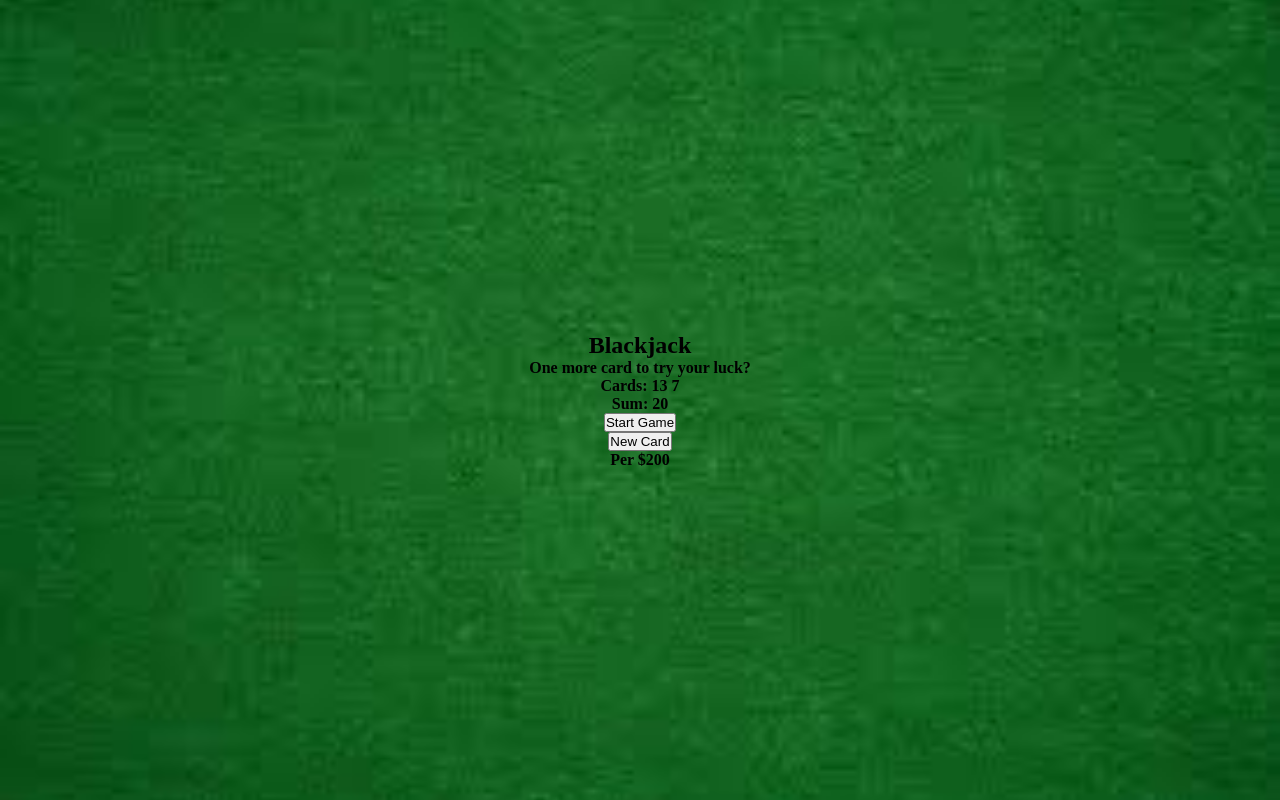
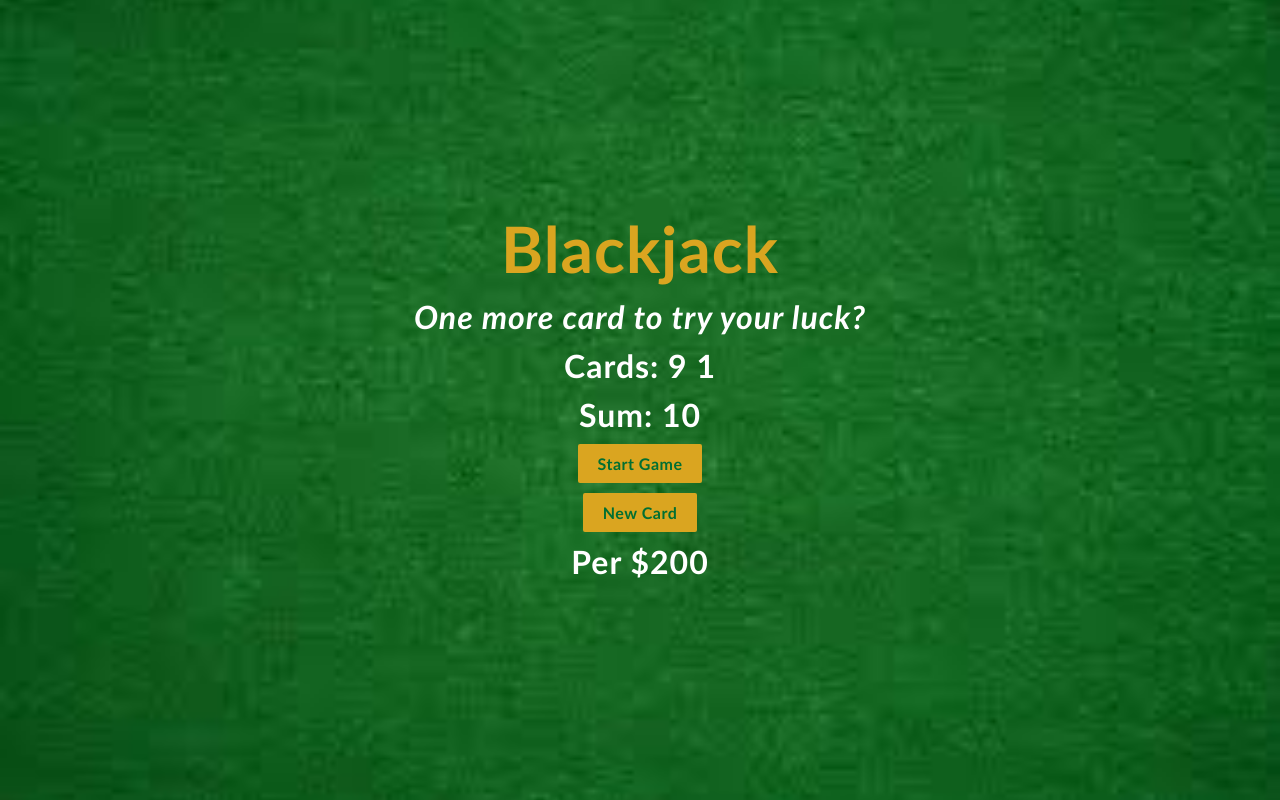
Before and after one commit to samiptimilsina7/black-jack-game, a plain HTML site: page index.html in a window 1280 px wide. Both pictures are taken after a click on the button "Start Game". Drawn offline with Linux system fonts and the light colour scheme.

Commit message:
adds reset functioning after certain limit

```diff
--- a/index.html
+++ b/index.html
@@ -10,7 +10,7 @@
 <body>
     <section>
         <h1>Blackjack</h1>
-        <h4 class="status">Status</h4>
+        <h4 class="status">Want to play a round?</h4>
         <h4 class="cards">Cards: </h4>
         <h4 class="sum">Sum: </h4>
         <button onclick="startgame()">Start Game</button>
--- a/index.js
+++ b/index.js
@@ -1,26 +1,53 @@
-let firstNumber=Math.floor(Math.random()*13+1);
-let secondNumber=Math.floor(Math.random()*13+1);
-let sumNumber=firstNumber+secondNumber;
+let firstNumber=0;
+let secondNumber=0;
+let sumNumber=0;
 
-function ifchecking(){
+function startgame(){
+    initialMessage();
+    firstNumber=Math.floor(Math.random()*13+1);
+    secondNumber=Math.floor(Math.random()*13+1);
+    sumNumber=firstNumber+secondNumber;
+    document.querySelector(".cards").innerHTML+=firstNumber+" "+secondNumber;
+    document.querySelector(".sum").innerHTML+=sumNumber;
+    ifchecking(sumNumber);
+}
+
+function ifchecking(sumNumber){
     if (sumNumber<21) {
         document.querySelector(".status").innerHTML="One more card to try your luck?"
     } else if (sumNumber==21) {
         document.querySelector(".status").innerHTML="You've got blackjack!"
+        reset();
     } else {
         document.querySelector(".status").innerHTML="Sorry, you've failed"
+        reset();
     }
 }
 
 
-function startgame(){
-    document.querySelector(".cards").innerHTML+=firstNumber+" "+secondNumber;
-    document.querySelector(".sum").innerHTML+=sumNumber;
-    ifchecking();
+function reset(){
+    setTimeout(() => {
+        // firstNumber=0;
+        // secondNumber=0;
+        // thirdNumber=0;
+        sumNumber=0;
+        initialMessage();
+    }, 3000);
+}
+
+function initialMessage(){
+        document.querySelector(".status").innerHTML="Want to play a round?";
+        document.querySelector(".cards").innerHTML="Cards: ";
+        document.querySelector(".sum").innerHTML="Sum: ";
 }
 
 function newcard(){
+    document.querySelector(".sum").innerHTML="Sum: "
     let thirdNumber=Math.floor(Math.random()*13+1);
+    console.log(thirdNumber)
+    console.log(sumNumber)
     sumNumber+=thirdNumber;
-    ifchecking();
+    document.querySelector(".cards").innerHTML+=" "+thirdNumber;
+    document.querySelector(".sum").innerHTML+=sumNumber;
+    ifchecking(sumNumber);
 }
--- a/style.css
+++ b/style.css
@@ -2,6 +2,7 @@
     margin: 0;
     padding: 0;
     box-sizing: border-box;
+    font-family: 'Trebuchet MS', 'Lucida Sans Unicode', 'Lucida Grande', 'Lucida Sans', Arial, sans-serif;
 }
 
 section{
@@ -15,3 +16,37 @@ section{
     justify-content: center;
     align-items: center;
 }
+
+h1{
+    color: goldenrod;
+    font-size: 64px;
+    letter-spacing: 1px;
+}
+
+h4{
+    color: white;
+    font-size: 32px;
+    letter-spacing: 1px;
+    font-weight: 600;
+}
+
+h1,h4, button{
+    margin-bottom: 10px;
+}
+
+button{
+    outline: none;
+    border: none;
+    cursor: pointer;
+    padding: 10px 20px;
+    font-size: 16px;
+    font-weight: 600;
+    letter-spacing: 0.5px;
+    background-color: goldenrod;
+    color: #016f32;
+    border-radius: 2px;
+}
+
+.status{
+    font-style: italic;
+}
```
